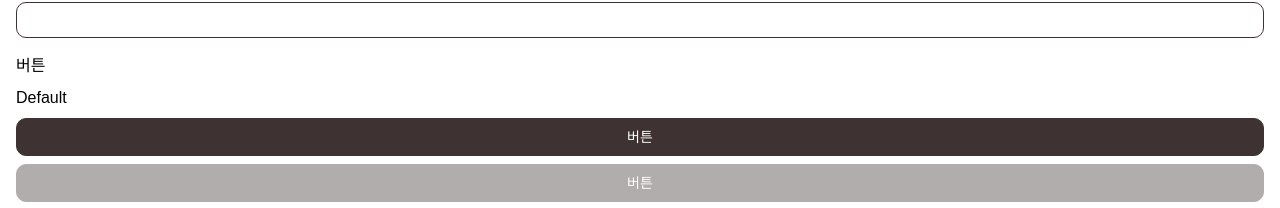
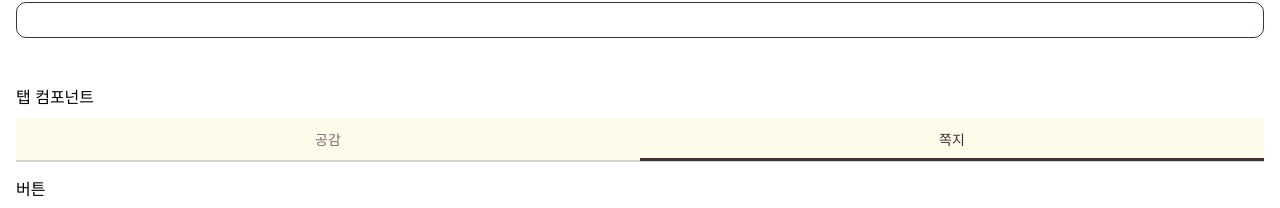
Before and after one commit to FRONTENDBOOTCAMP-12th/2gether-kongtteok, a React (Vite) app: page /components in a window 1280 px wide. Shown: the part 294-502 px from the top of the page. Built offline with nearby package versions, Linux system fonts and the light colour scheme; a web font is replaced by a local one.

Commit message:
♻️ refactor: TabComponent Conflict 해결 및 리팩토링
- react-router-dom 삭제
- react-router로 변경
- Components.tsx에 Tab추가
- 파일명 변경 tab.tsx -> Tab.tsx

```diff
--- a/package.json
+++ b/package.json
@@ -61,7 +61,6 @@
     "react-dom": "19",
     "react-error-boundary": "5.0.0",
     "react-router": "7.2.0",
-    "react-router-dom": "7.2.0",
     "zustand": "5.0.3"
   },
   "packageManager": "pnpm@9.15.4+sha512.b2dc20e2fc72b3e18848459b37359a32064663e5627a51e4c74b2c29dd8e8e0491483c3abb40789cfd578bf362fb6ba8261b05f0387d76792ed6e23ea3b1b6a0"
--- a/src/components/index.tsx
+++ b/src/components/index.tsx
@@ -3,6 +3,7 @@ import InputButtonSet from './InputButtonSet';
 import InputText from './InputText';
 import Footer from './layout/Footer';
 import Header from './layout/Header';
+import Tab from './Tab';
 
 function Components() {
   return (
@@ -16,6 +17,10 @@ function Components() {
       <article className="flex flex-col gap-y-2">
         <InputText labelText="아이디" defaultValue="기본 값" placeholder="placeholder" />
         <InputText labelText="비밀번호" type="password" labelHidden={true} />
+      </article>
+      <article className="mt-12 flex flex-col items-start gap-y-2">
+        <h2>탭 컴포넌트</h2>
+        <Tab />
       </article>
       <article className="mt-4 flex flex-col gap-y-2">
         <h2>버튼</h2>
--- a/src/components/tab.tsx
+++ b/src/components/tab.tsx
@@ -1,4 +1,4 @@
-import { Link, useLocation } from 'react-router-dom';
+import { Link, useLocation } from 'react-router';
 
 function Tab() {
   const location = useLocation();
```
